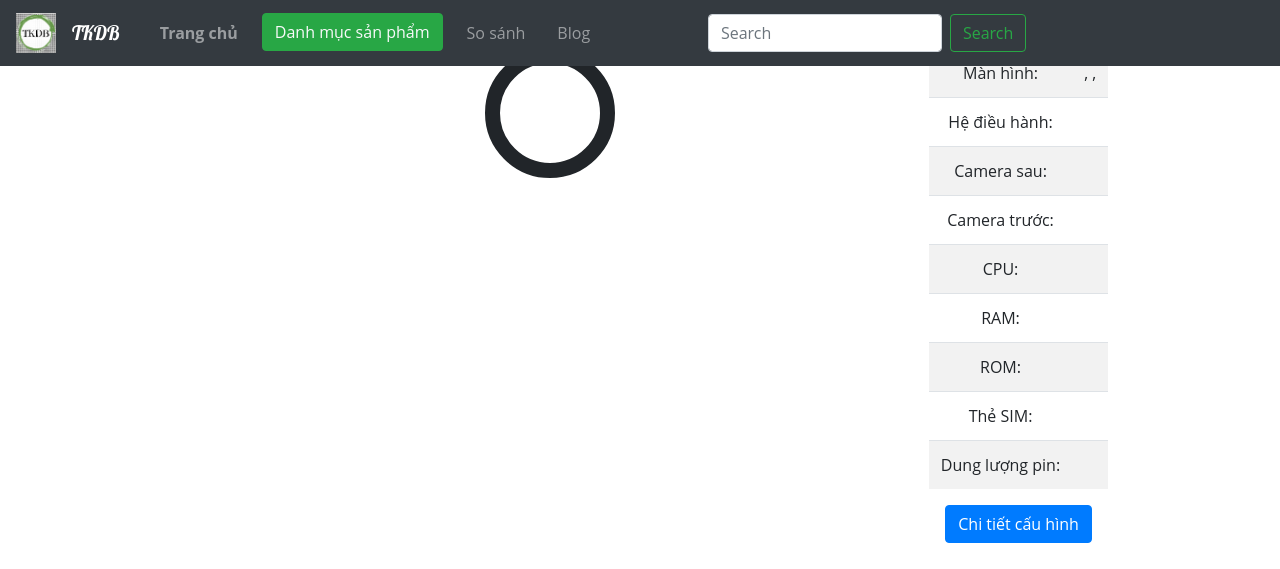
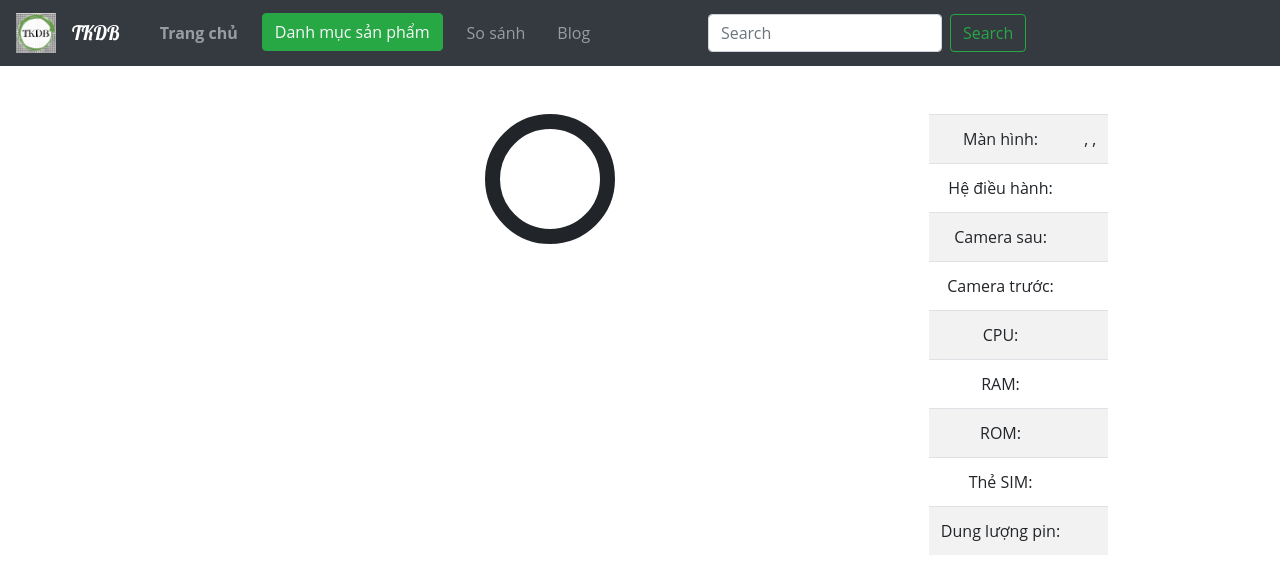
Before and after one commit to nkhanhng/test, a Flask app: template templates/Detail/product_detail.html in a window 1280 px wide. Shown: the top 569 px of the page. Run offline with Flask 2, Linux system fonts and the light colour scheme; the template is opened without the code that fills it, so the values that code supplies are empty; parts of the project's set-up code (start-up, migrations or seed data) failed here and were passed over; some libraries are stand-ins or nearby versions.

Commit message:
update little thing

```diff
--- a/static/style.css
+++ b/static/style.css
@@ -212,3 +212,7 @@ body {
 .margin-bottom-0px {
   margin-bottom: 0px;
 }
+
+.body-padding-top {
+    padding-top: 66px;
+}
```
